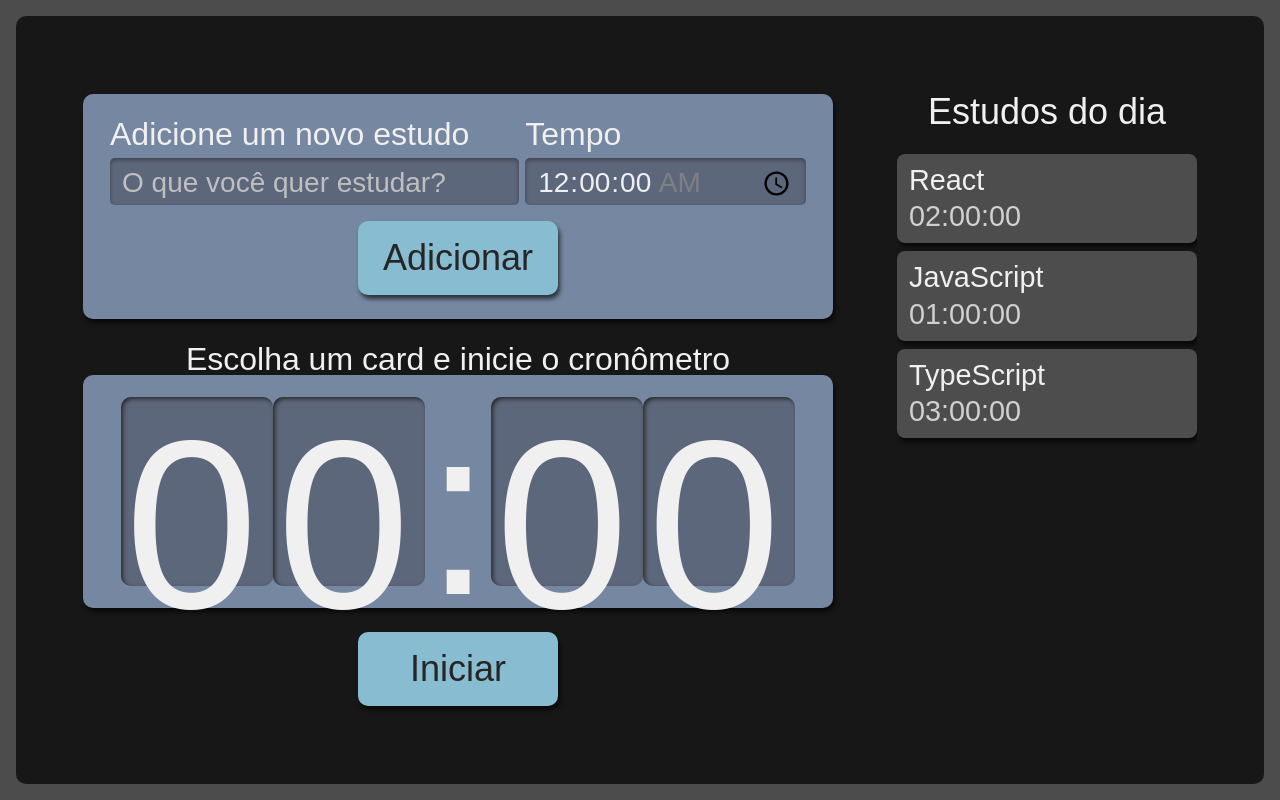
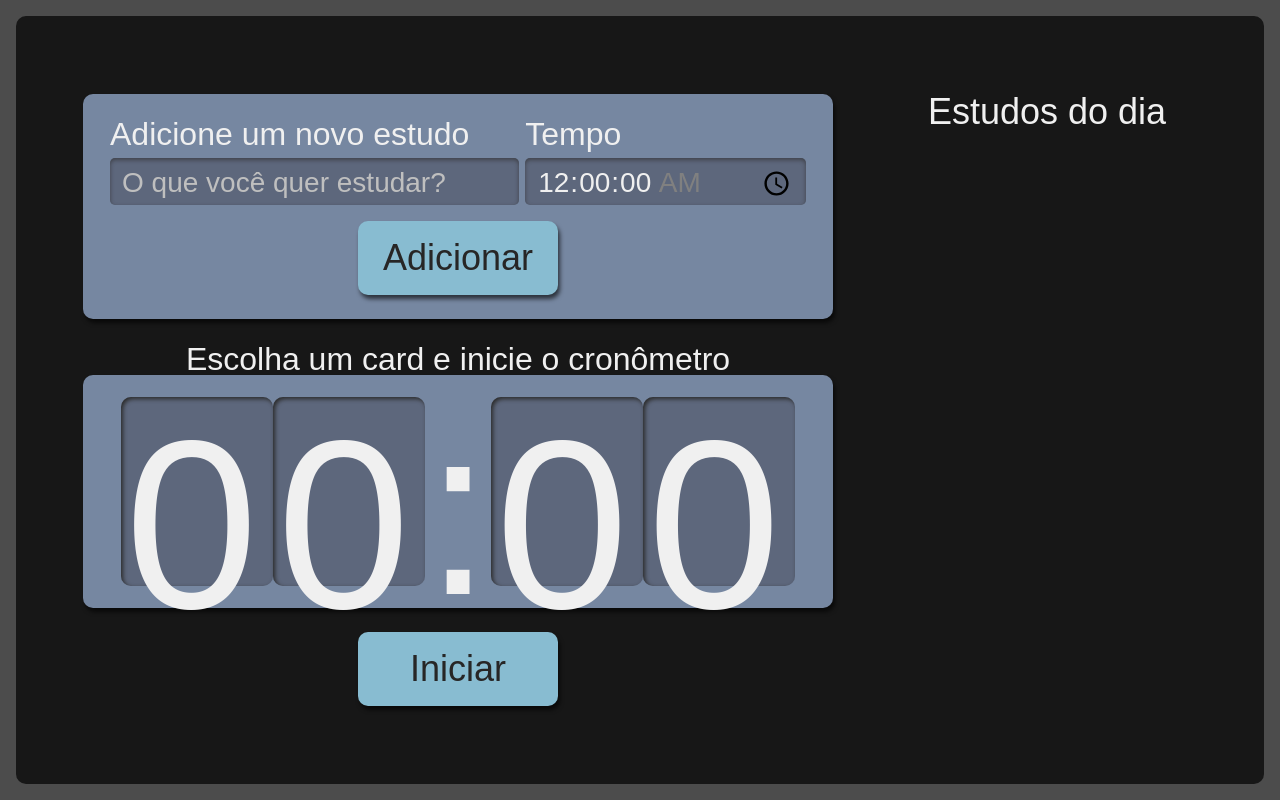
Before and after one commit to luciobeckler/Alura-Studies, a React (Create React App) app: page / in a window 1280 px wide. Built offline with nearby package versions, Linux system fonts and the light colour scheme.

Commit message:
Campos selecionado e completado adicionados

```diff
--- a/src/components/Button/index.tsx
+++ b/src/components/Button/index.tsx
@@ -1,7 +1,16 @@
 import React from "react";
 import styles from "./Button.module.scss";
 
-export default function Button({ texto }: { texto: string }) {
+interface ButtonProps {
+  texto: string;
+  type?: "button" | "submit" | "reset";
+}
+
+export default function Button({ texto, type }: ButtonProps) {
   console.log("Renderizando BUTTON");
-  return <button className={styles.botao}>{texto}</button>;
+  return (
+    <button type={type} className={styles.botao}>
+      {texto}
+    </button>
+  );
 }
--- a/src/components/Form/index.tsx
+++ b/src/components/Form/index.tsx
@@ -1,8 +1,16 @@
 import React, { useState } from "react";
 import Button from "../Button";
 import styles from "./Form.module.scss";
+import { ITarefa } from "../../types/tarefa";
+import { v4 as uuidv4 } from "uuid";
 
-export default function Form() {
+type SetTarefas = React.Dispatch<React.SetStateAction<ITarefa[]>>;
+
+interface FormProps {
+  setTarefas: SetTarefas;
+}
+
+export default function Form({ setTarefas }: FormProps) {
   console.log("Renderizando FORM");
   const [state, setState] = useState({
     tarefa: "",
@@ -15,8 +23,28 @@ export default function Form() {
     setState({ ...state, [event.target.name]: event.target.value });
   };
 
+  const handleSubmit = (event: React.FormEvent<HTMLFormElement>) => {
+    console.log("handleSubmit chamado");
+    event.preventDefault();
+
+    const newTarefa: ITarefa = {
+      tarefa: state.tarefa,
+      tempo: state.tempo,
+      selecionado: false,
+      completado: false,
+      id: uuidv4(),
+    };
+
+    setTarefas((tarefasAntigas) => [...tarefasAntigas, newTarefa]);
+
+    setState({
+      tarefa: "",
+      tempo: "00:00:00",
+    });
+  };
+
   return (
-    <form className={styles.novaTarefa} action="">
+    <form onSubmit={handleSubmit} className={styles.novaTarefa} action="">
       <div className={styles.inputContainer}>
         <label htmlFor="tarefa">Adicione um novo estudo</label>
         <input
@@ -43,7 +71,7 @@ export default function Form() {
           required
         />
       </div>
-      <Button texto="Adicionar" />
+      <Button type="submit" texto="Adicionar" />
     </form>
   );
 }
--- a/src/components/List/Item/index.tsx
+++ b/src/components/List/Item/index.tsx
@@ -1,14 +1,15 @@
 import React from "react";
 import styles from "./Item.module.scss";
+import { ITarefa } from "../../../types/tarefa";
 
 export default function Item({
   tarefa,
   tempo,
-}: {
-  tarefa: string;
-  tempo: string;
-}) {
-  console.log("Renderizando ITEM!!" + "tarefa:" + tarefa + " e tempo:" + tempo);
+  selecionado,
+  completado,
+  id,
+}: ITarefa) {
+  console.table({ tarefa, tempo, selecionado, completado, id });
   return (
     <li className={styles.item}>
       <h3>{tarefa}</h3>
--- a/src/components/List/index.tsx
+++ b/src/components/List/index.tsx
@@ -1,24 +1,28 @@
-import React, { useState } from "react";
+import React from "react";
 import styles from "./List.module.scss";
 import Item from "./Item";
+import { ITarefa } from "../../types/tarefa";
 
-export default function List({ tarefas }: any) {
+interface ListProps {
+  tarefas: ITarefa[];
+}
+
+export default function List({ tarefas }: ListProps) {
   return (
     <aside className={styles.listaTarefas}>
-      <h2
-        onClick={() => {
-          tarefas = [
-            ...tarefas,
-            { tarefa: "Estudar estado", tempo: "05:00:00" },
-          ];
-        }}
-      >
-        Estudos do dia
-      </h2>
+      <h2>Estudos do dia</h2>
       <ul>
-        {tarefas.map((item: any) => {
-          console.log("Exibindo item:", item.tarefa + item.tempo); // Console.log dentro do mapeamento
-          return <Item key={item.id} tarefa={item.tarefa} tempo={item.tempo} />;
+        {tarefas.map((item: ITarefa) => {
+          return (
+            <Item
+              key={item.id}
+              id={item.id}
+              tarefa={item.tarefa}
+              tempo={item.tempo}
+              selecionado={item.selecionado}
+              completado={item.completado}
+            />
+          );
         })}
       </ul>
     </aside>
--- a/src/components/StopWatch/index.tsx
+++ b/src/components/StopWatch/index.tsx
@@ -10,7 +10,7 @@ export default function StopWatch() {
       <div className={style.relogioWrapper}>
         <Clock />
       </div>
-      <Button texto="Iniciar " />
+      <Button type="button" texto="Iniciar " />
     </div>
   );
 }
--- a/src/pages/App.tsx
+++ b/src/pages/App.tsx
@@ -1,33 +1,17 @@
-import React from "react";
+import React, { useState } from "react";
 import Form from "../components/Form";
 import List from "../components/List";
 import style from "./App.module.scss";
-import { v4 as uuidv4 } from "uuid";
 import StopWatch from "../components/StopWatch";
+import { ITarefa } from "../types/tarefa";
 
 function App() {
   // Criando a array 'tarefas' com a interface 'Tarefa'
-  let tarefas = [
-    {
-      id: uuidv4(),
-      tarefa: "React",
-      tempo: "02:00:00",
-    },
-    {
-      id: uuidv4(),
-      tarefa: "JavaScript",
-      tempo: "01:00:00",
-    },
-    {
-      id: uuidv4(),
-      tarefa: "TypeScript",
-      tempo: "03:00:00",
-    },
-  ];
+  const [tarefas, setTarefas] = useState<ITarefa[] | []>([]);
 
   return (
     <div className={style.AppStyle}>
-      <Form />
+      <Form setTarefas={setTarefas} />
       <StopWatch />
       <List tarefas={tarefas} />
     </div>
--- /dev/null
+++ b/src/types/tarefa.ts
@@ -0,0 +1,7 @@
+export interface ITarefa {
+  id: string;
+  tarefa: string;
+  tempo: string;
+  selecionado: boolean;
+  completado: boolean;
+}
```
